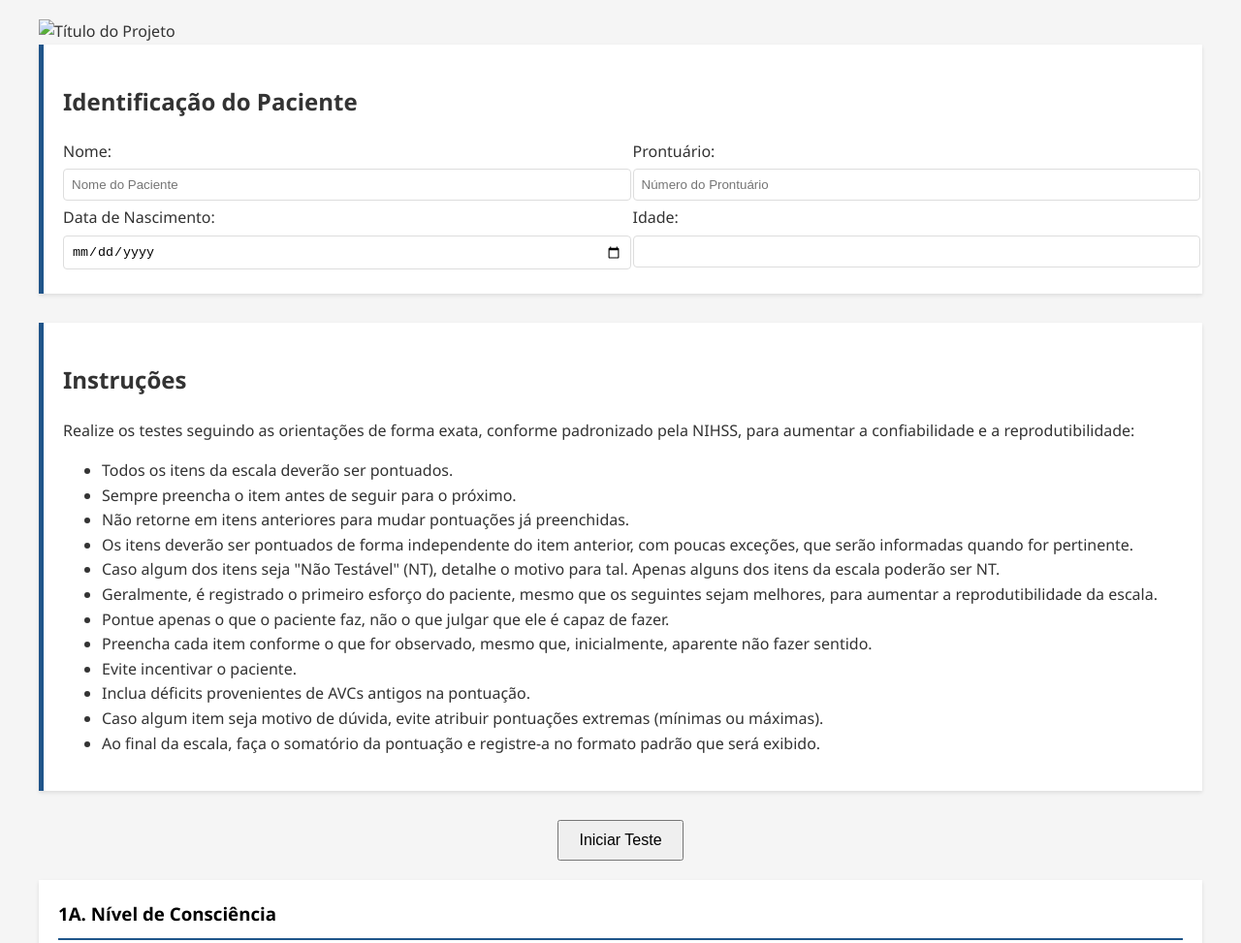
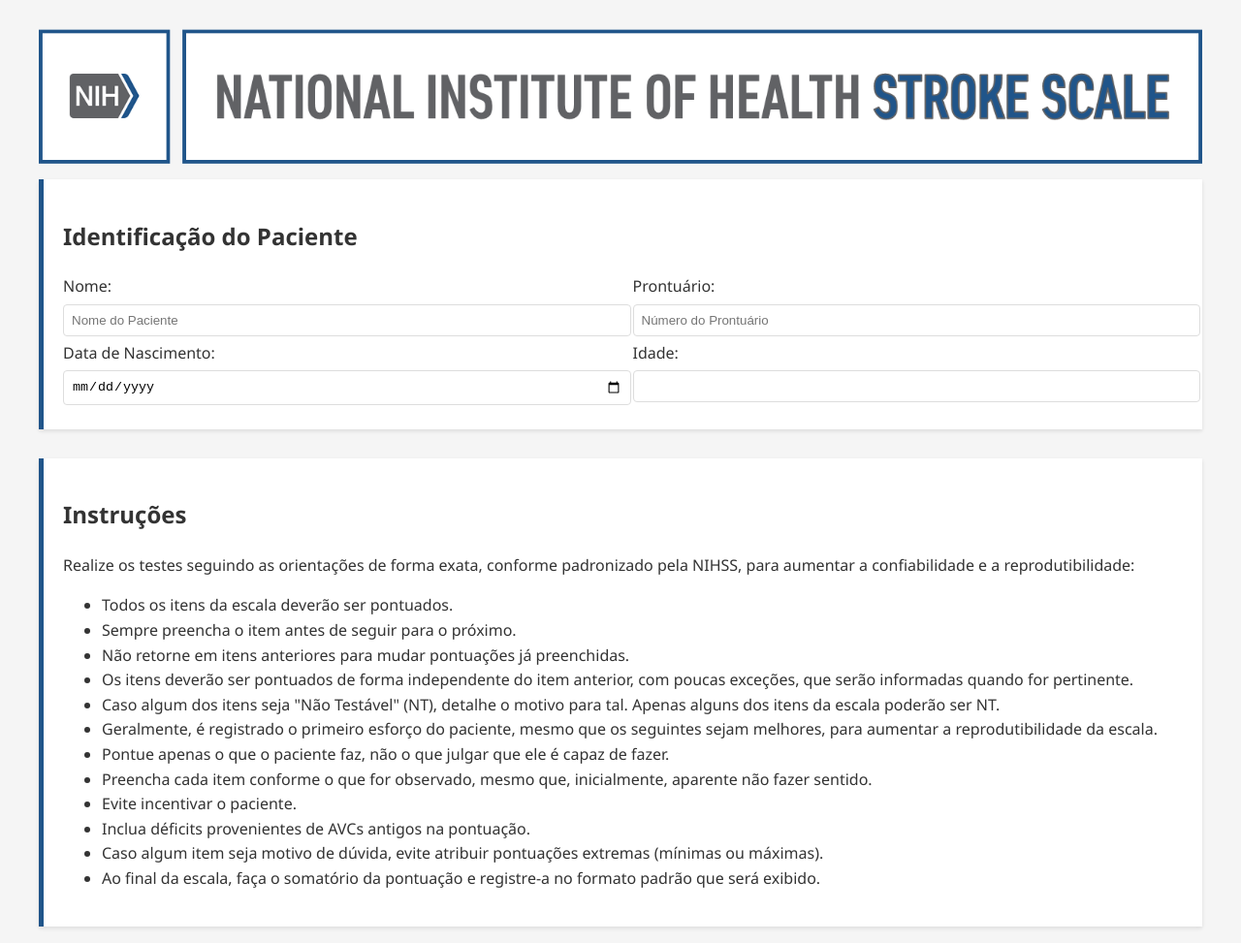
Before and after one commit to gustavoc023/NIHSS, a plain HTML site: page index.html in a window 1280 px wide. Shown: the top 973 px of the page at 97% size. Drawn offline with Linux system fonts and the light colour scheme.

Commit message:
index.html

```diff
--- a/index.html
+++ b/index.html
@@ -122,7 +122,7 @@
 
     <!-- Cabeçalho da Escala -->
     <div class="header-title">
-        <img src="NIHSS logo.png" alt="Título do Projeto" style="width: 100%; max-width: 1200px; height: auto;">
+        <img src="titulo-desktop.png" alt="Título do Projeto" style="width: 100%; max-width: 1200px; height: auto;">
     </div>
 
     <!-- Identificação do Paciente -->
```
